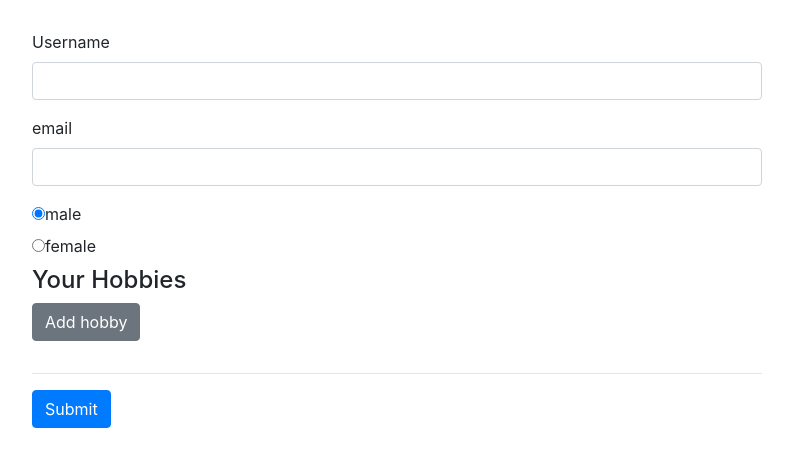
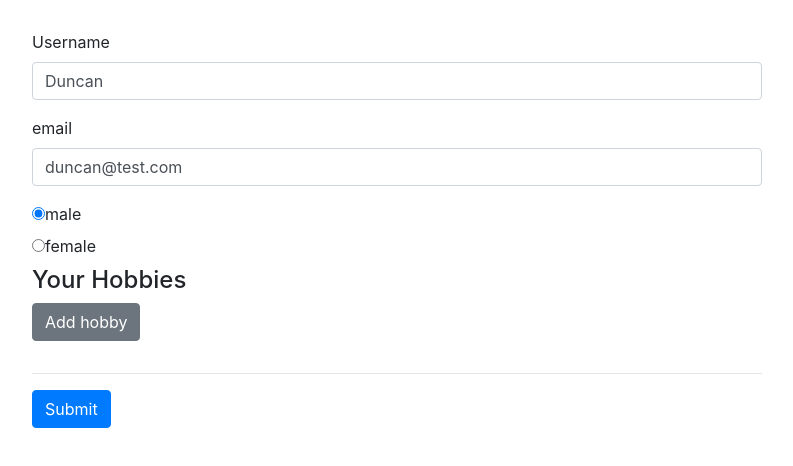
Before and after one commit to ddeveloper72/Angular-Handling-Forms-pt2, an Angular app: page / in a window 1280 px wide. Shown: the top 466 px of the page, without its empty margins (53-846 px from the left). Built offline with nearby package versions, Linux system fonts and the light colour scheme.

Commit message:
Used setValue to pre-populate the userData on the form.

```diff
--- a/src/app/app.component.ts
+++ b/src/app/app.component.ts
@@ -26,6 +26,15 @@ export class AppComponent implements OnInit {
     //     (value) => console.log(value)
     //   );
     this.signupForm.statusChanges.subscribe(status => console.log(status));
+
+    this.signupForm.setValue({
+      'userData': {
+        'username': 'Duncan',
+        'email': 'duncan@test.com'
+      },
+      'gender': 'male',
+      'hobbies': []
+    });
   }
   onSubmit() {
     console.log(this.signupForm);
```
